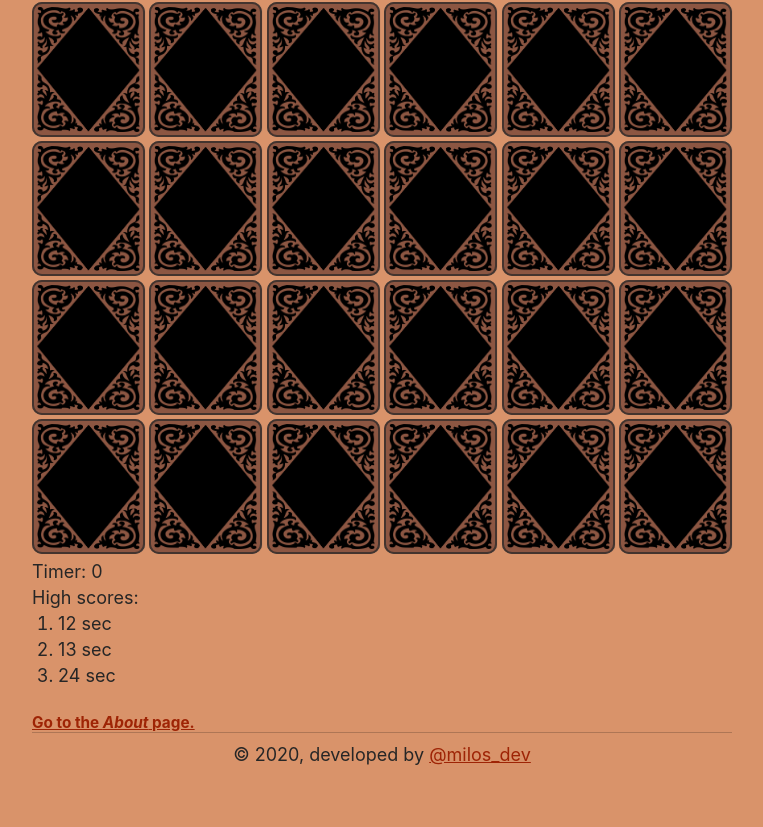
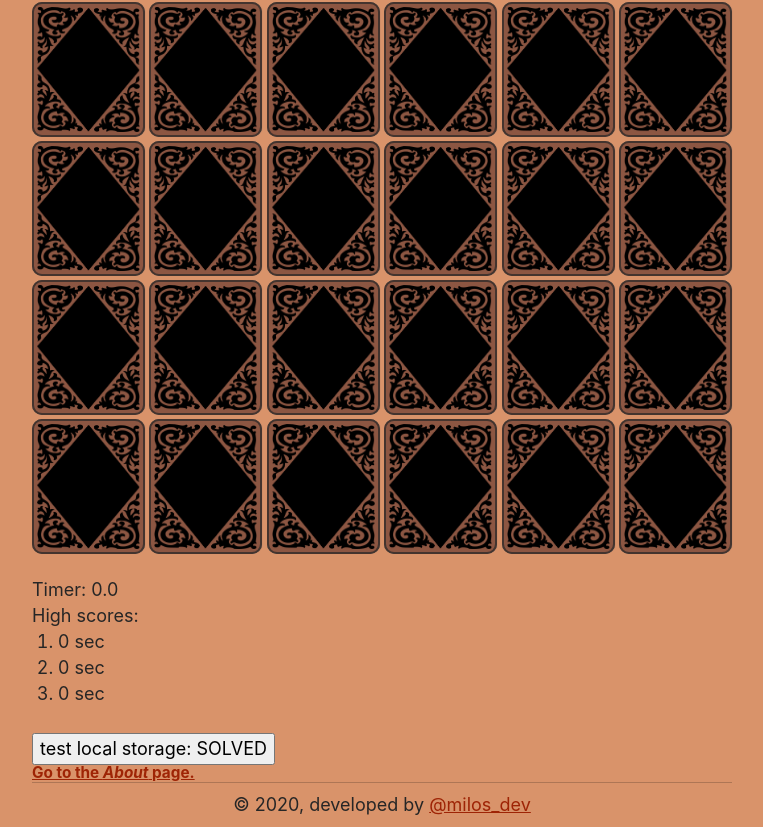
Before and after one commit to obrovacm/memory-cards, a Gatsby site: page / in a window 1280 px wide. Shown: the part 63-890 px from the top of the page, without its empty margins (258-1021 px from the left). Before the commit the page ends 840 px from the top, so only its background shows below. Built offline with nearby package versions, Linux system fonts and the light colour scheme; Gatsby itself is replaced by a stand-in of ours.

Commit message:
sloppy and buggy solution for high scrores

```diff
--- a/src/components/card/card.module.scss
+++ b/src/components/card/card.module.scss
@@ -31,6 +31,7 @@
 
 // card design
 .card {
+  outline: none;
   .back,
   .face {
     position: absolute;
--- /dev/null
+++ b/src/components/records/records.js
@@ -0,0 +1,96 @@
+import React, { Component } from "react"
+
+import Timer from "./timer"
+import styles from "./records.module.scss"
+
+export default class Records extends Component {
+  state = {
+    highScores: {
+      first: 0,
+      second: 0,
+      third: 0,
+    },
+    currentScore: undefined,
+  }
+
+  getSolvedTime = time => {
+    this.setState({
+      currentScore: time,
+    })
+  }
+
+  // setter
+  // localStorage.setItem('myData', data);
+  // // getter
+  // localStorage.getItem('myData');
+  // // remove
+  // localStorage.removeItem('myData');
+  // // remove all
+  // localStorage.clear();
+  componentDidUpdate() {
+    const { highScores, currentScore } = this.state
+    // if current score exists, it means that the puzzle is solved
+    if (currentScore) {
+      const localHighScores = localStorage.getItem("localHighScores")
+
+      if (localHighScores) {
+        // if local storage exists, add current score if it's fast enough
+        const objLocalHighScores = JSON.parse(localHighScores)
+        if (currentScore < objLocalHighScores.first) {
+          objLocalHighScores.first = currentScore
+        } else if (
+          currentScore < objLocalHighScores.second ||
+          objLocalHighScores.second === 0
+        ) {
+          objLocalHighScores.second = currentScore
+        } else if (
+          currentScore < objLocalHighScores.third ||
+          objLocalHighScores.third === 0
+        ) {
+          objLocalHighScores.third = currentScore
+        }
+
+        localStorage.setItem(
+          "localHighScores",
+          JSON.stringify(objLocalHighScores)
+        )
+      } else {
+        // create new localHighScores with current at first place
+        highScores.first = currentScore
+        localStorage.setItem("localHighScores", JSON.stringify(highScores))
+      }
+    }
+  }
+
+  render() {
+    const { highScores, currentScore } = this.state
+    const localHighScores = localStorage.getItem("localHighScores")
+    const currentHighScores = localHighScores
+      ? JSON.parse(localHighScores)
+      : highScores
+
+    console.log("currentHighScores", currentHighScores)
+    console.log("localHighScores", JSON.parse(localHighScores))
+
+    const renderedTime =
+      currentScore === undefined ? (
+        <Timer data={this.props} getSolvedTime={this.getSolvedTime} />
+      ) : (
+        currentScore
+      )
+
+    return (
+      <div className={styles.records}>
+        <div className={styles.timer}>Timer: {renderedTime}</div>
+        <div className={styles.highScore}>
+          <p>High scores:</p>
+          <ol>
+            <li>{currentHighScores.first} sec</li>
+            <li>{currentHighScores.second} sec</li>
+            <li>{currentHighScores.third} sec</li>
+          </ol>
+        </div>
+      </div>
+    )
+  }
+}
--- a/src/components/timer/timer.module.scss
+++ b/src/components/records/records.module.scss
@@ -1,6 +1,6 @@
 @import "src/components/layout/variables.scss";
 
-.timer-frame {
+.records {
   margin: 1em 0;
 }
 .timer {
--- /dev/null
+++ b/src/components/records/timer.js
@@ -0,0 +1,34 @@
+import React, { Component } from "react"
+
+export default class Timer extends Component {
+  constructor(props) {
+    super(props)
+    this.state = { seconds: 0 }
+  }
+
+  tick() {
+    const { start, solved } = this.props.data
+    if (start === true && solved === false) {
+      this.setState(state => ({
+        seconds: state.seconds + 0.1,
+      }))
+    }
+    if (solved === true) {
+      const currentScore = this.state.seconds.toFixed(1)
+      // sending score to Records component
+      this.props.getSolvedTime(currentScore)
+    }
+  }
+
+  componentDidMount() {
+    this.interval = setInterval(() => this.tick(), 100)
+  }
+
+  componentWillUnmount() {
+    clearInterval(this.interval)
+  }
+
+  render() {
+    return <>{this.state.seconds.toFixed(1)}</>
+  }
+}
--- a/src/components/table/table.js
+++ b/src/components/table/table.js
@@ -2,7 +2,7 @@ import React, { Component } from "react"
 
 import CardObj from "./card-object"
 import Card from "../card/card"
-import Timer from "../timer/timer"
+import Records from "../records/records"
 
 import styles from "./table.module.scss"
 
@@ -19,10 +19,10 @@ export default class Table extends Component {
   createCardState = () => {
     const cards = this.props.data.cardFaces.edges
     const shuffledArr = this.randomPositions(cards.length * 2)
-    // creating an array with total number of needed cards (they go in pairs)
+    // creating an array with total number of needed cards (they go in pairs, hence x2)
     const stateCards = new Array(cards.length * 2)
-
-    for (let i = 0; i < shuffledArr.length / 2; i++) {
+    //each card is inserted twice, hence condition
+    for (let i = 0; i < cards.length; i++) {
       let randomPosition = shuffledArr[i]
       let randomPosition2 = shuffledArr[shuffledArr.length - 1 - i]
       //taking 2 random positions in order to insert a pair of pictures on each increment of i
@@ -54,6 +54,12 @@ export default class Table extends Component {
     this.setState({
       cards: cards,
     })
+    // setting timer on first click
+    if (!this.state.start) {
+      this.setState({
+        start: true,
+      })
+    }
   }
 
   evaluateCards = () => {
@@ -105,7 +111,18 @@ export default class Table extends Component {
             <h1>Congrats!</h1>
           </div>
         </div>
-        <Timer start={start} solved={solved} />
+        <Records start={start} solved={solved} />
+
+        {/* DELETE */}
+        <button
+          onClick={() => {
+            this.setState({
+              solved: true,
+            })
+          }}
+        >
+          test local storage: SOLVED
+        </button>
       </>
     )
   }
--- a/src/components/timer/timer.js
+++ /dev/null
@@ -1,28 +0,0 @@
-import React, { Component } from "react"
-
-import styles from "./timer.module.scss"
-
-export default class Timer extends Component {
-  state = {
-    time: 0,
-  }
-
-  render() {
-    // const { start, solved } = this.props
-    const { time } = this.state
-
-    return (
-      <div className={styles.timerFrame}>
-        <div className={styles.timer}>Timer: {time}</div>
-        <div className={styles.highScore}>
-          <p>High scores:</p>
-          <ol>
-            <li>12 sec</li>
-            <li>13 sec</li>
-            <li>24 sec</li>
-          </ol>
-        </div>
-      </div>
-    )
-  }
-}
```
